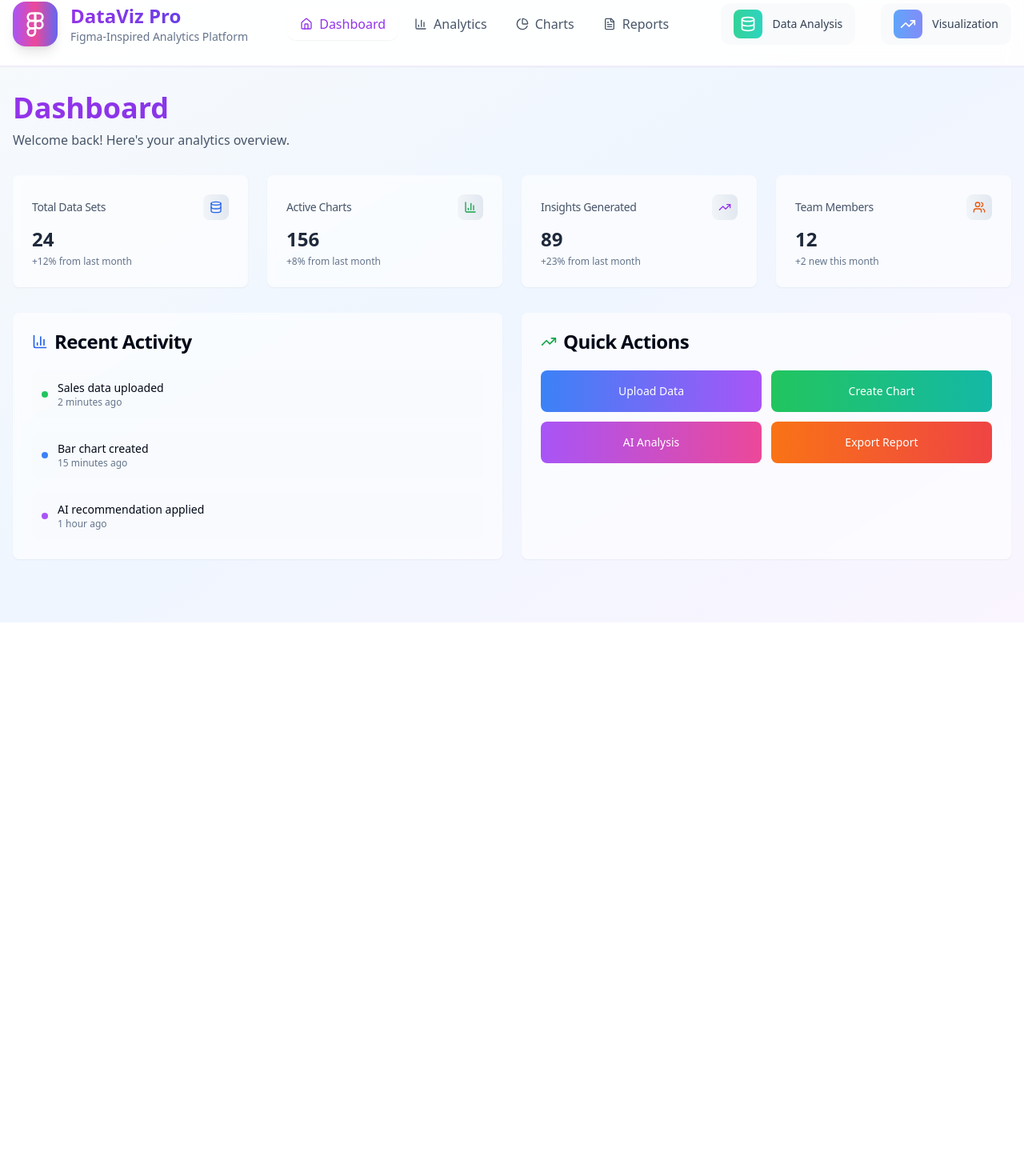
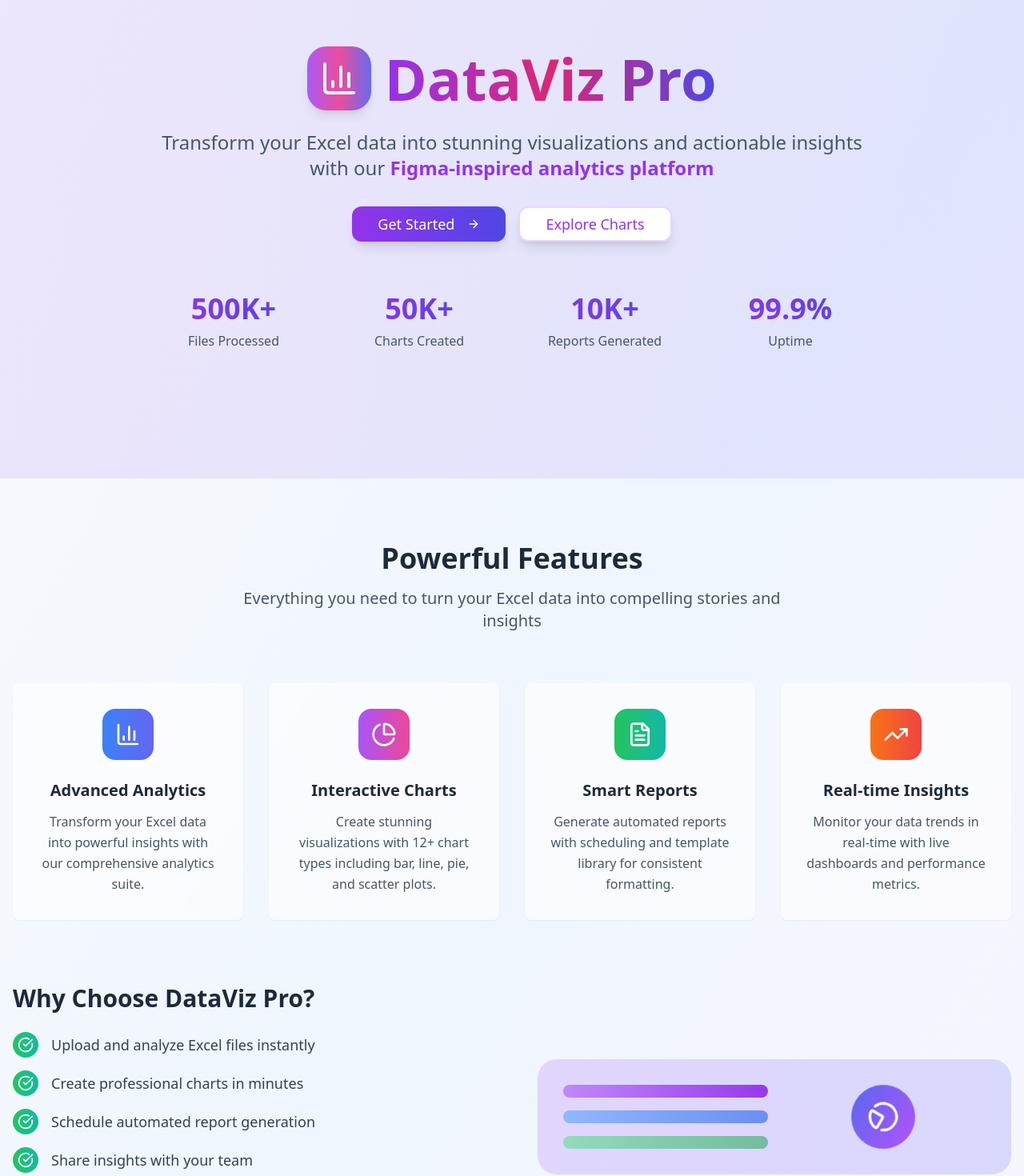
Before and after one commit to Swatiagrawal-151/excel-analysis-lab, a React (Vite) app: page / in a window 1280 px wide. Shown: the part 22-1492 px from the top of the page at 80% size. Before the commit the page ends 800 px from the top, so only its background shows below. Built offline with nearby package versions, Linux system fonts and the light colour scheme.

Commit message:
feat: Add animated welcome page
Adds a new, animated welcome page to the project, describing the features of the Excel analytics platform. This page is set as the initial route.

```diff
--- a/src/App.tsx
+++ b/src/App.tsx
@@ -5,6 +5,7 @@ import { TooltipProvider } from "@/components/ui/tooltip";
 import { QueryClient, QueryClientProvider } from "@tanstack/react-query";
 import { BrowserRouter, Routes, Route } from "react-router-dom";
 import { useState } from "react";
+import Welcome from "./pages/Welcome";
 import Dashboard from "./pages/Dashboard";
 import Analytics from "./pages/Analytics";
 import Charts from "./pages/Charts";
@@ -29,7 +30,8 @@ const App = () => {
         <Sonner />
         <BrowserRouter>
           <Routes>
-            <Route path="/" element={<Dashboard />} />
+            <Route path="/" element={<Welcome />} />
+            <Route path="/dashboard" element={<Dashboard />} />
             <Route path="/analytics" element={<Analytics />} />
             <Route path="/charts" element={<Charts />} />
             <Route path="/reports" element={<Reports />} />
--- /dev/null
+++ b/src/pages/Welcome.tsx
@@ -0,0 +1,198 @@
+
+import React from 'react';
+import { Link } from 'react-router-dom';
+import { ArrowRight, BarChart3, PieChart, FileText, TrendingUp, Zap, Shield, Users, Globe, CheckCircle, Star } from 'lucide-react';
+import { Button } from '@/components/ui/button';
+import { Card, CardContent } from '@/components/ui/card';
+
+const Welcome = () => {
+  const features = [
+    {
+      icon: BarChart3,
+      title: "Advanced Analytics",
+      description: "Transform your Excel data into powerful insights with our comprehensive analytics suite.",
+      color: "from-blue-500 to-indigo-500"
+    },
+    {
+      icon: PieChart,
+      title: "Interactive Charts",
+      description: "Create stunning visualizations with 12+ chart types including bar, line, pie, and scatter plots.",
+      color: "from-purple-500 to-pink-500"
+    },
+    {
+      icon: FileText,
+      title: "Smart Reports",
+      description: "Generate automated reports with scheduling and template library for consistent formatting.",
+      color: "from-green-500 to-teal-500"
+    },
+    {
+      icon: TrendingUp,
+      title: "Real-time Insights",
+      description: "Monitor your data trends in real-time with live dashboards and performance metrics.",
+      color: "from-orange-500 to-red-500"
+    }
+  ];
+
+  const benefits = [
+    "Upload and analyze Excel files instantly",
+    "Create professional charts in minutes",
+    "Schedule automated report generation",
+    "Share insights with your team",
+    "Export in multiple formats",
+    "Secure cloud-based processing"
+  ];
+
+  const stats = [
+    { number: "500K+", label: "Files Processed" },
+    { number: "50K+", label: "Charts Created" },
+    { number: "10K+", label: "Reports Generated" },
+    { number: "99.9%", label: "Uptime" }
+  ];
+
+  return (
+    <div className="min-h-screen bg-gradient-to-br from-slate-50 via-blue-50 to-purple-50">
+      {/* Hero Section */}
+      <div className="relative overflow-hidden">
+        <div className="absolute inset-0 bg-gradient-to-r from-purple-600/10 to-indigo-600/10"></div>
+        <div className="container mx-auto px-4 py-20 relative">
+          <div className="text-center max-w-4xl mx-auto">
+            <div className="mb-8 animate-fade-in">
+              <div className="inline-flex items-center space-x-4 mb-6">
+                <div className="p-4 bg-gradient-to-r from-purple-500 via-pink-500 to-indigo-500 rounded-3xl shadow-lg animate-pulse">
+                  <BarChart3 className="h-12 w-12 text-white" />
+                </div>
+                <h1 className="text-5xl md:text-7xl font-bold bg-gradient-to-r from-purple-600 via-pink-600 to-indigo-600 bg-clip-text text-transparent">
+                  DataViz Pro
+                </h1>
+              </div>
+              <p className="text-xl md:text-2xl text-slate-600 mb-8 leading-relaxed">
+                Transform your Excel data into stunning visualizations and actionable insights with our
+                <span className="text-purple-600 font-semibold"> Figma-inspired analytics platform</span>
+              </p>
+            </div>
+
+            <div className="flex flex-col sm:flex-row gap-4 justify-center mb-16 animate-scale-in">
+              <Link to="/dashboard">
+                <Button size="lg" className="bg-gradient-to-r from-purple-600 to-indigo-600 hover:from-purple-700 hover:to-indigo-700 text-white px-8 py-4 text-lg rounded-xl shadow-lg hover:shadow-xl transition-all duration-200 group">
+                  Get Started
+                  <ArrowRight className="ml-2 h-5 w-5 group-hover:translate-x-1 transition-transform" />
+                </Button>
+              </Link>
+              <Link to="/charts">
+                <Button variant="outline" size="lg" className="border-2 border-purple-200 text-purple-600 hover:bg-purple-50 px-8 py-4 text-lg rounded-xl shadow-lg hover:shadow-xl transition-all duration-200">
+                  Explore Charts
+                </Button>
+              </Link>
+            </div>
+
+            {/* Stats Section */}
+            <div className="grid grid-cols-2 md:grid-cols-4 gap-8 mb-20">
+              {stats.map((stat, index) => (
+                <div key={index} className="text-center animate-fade-in" style={{ animationDelay: `${index * 100}ms` }}>
+                  <div className="text-3xl md:text-4xl font-bold bg-gradient-to-r from-purple-600 to-indigo-600 bg-clip-text text-transparent mb-2">
+                    {stat.number}
+                  </div>
+                  <div className="text-slate-600 font-medium">{stat.label}</div>
+                </div>
+              ))}
+            </div>
+          </div>
+        </div>
+      </div>
+
+      {/* Features Section */}
+      <div className="container mx-auto px-4 py-20">
+        <div className="text-center mb-16">
+          <h2 className="text-4xl font-bold text-slate-800 mb-4">Powerful Features</h2>
+          <p className="text-xl text-slate-600 max-w-2xl mx-auto">
+            Everything you need to turn your Excel data into compelling stories and insights
+          </p>
+        </div>
+
+        <div className="grid grid-cols-1 md:grid-cols-2 lg:grid-cols-4 gap-8 mb-20">
+          {features.map((feature, index) => {
+            const IconComponent = feature.icon;
+            return (
+              <Card key={index} className="border-0 bg-white/60 backdrop-blur-sm hover:shadow-xl transition-all duration-300 hover:-translate-y-2 group">
+                <CardContent className="p-8 text-center">
+                  <div className={`w-16 h-16 mx-auto rounded-2xl bg-gradient-to-r ${feature.color} flex items-center justify-center mb-6 group-hover:scale-110 transition-transform duration-200`}>
+                    <IconComponent className="h-8 w-8 text-white" />
+                  </div>
+                  <h3 className="text-xl font-semibold text-slate-800 mb-3">{feature.title}</h3>
+                  <p className="text-slate-600 leading-relaxed">{feature.description}</p>
+                </CardContent>
+              </Card>
+            );
+          })}
+        </div>
+
+        {/* Benefits Section */}
+        <div className="grid grid-cols-1 lg:grid-cols-2 gap-16 items-center">
+          <div>
+            <h3 className="text-3xl font-bold text-slate-800 mb-6">Why Choose DataViz Pro?</h3>
+            <div className="space-y-4">
+              {benefits.map((benefit, index) => (
+                <div key={index} className="flex items-center space-x-4 group">
+                  <div className="w-8 h-8 bg-gradient-to-r from-green-500 to-teal-500 rounded-full flex items-center justify-center group-hover:scale-110 transition-transform duration-200">
+                    <CheckCircle className="h-5 w-5 text-white" />
+                  </div>
+                  <span className="text-slate-700 text-lg">{benefit}</span>
+                </div>
+              ))}
+            </div>
+          </div>
+
+          <div className="relative">
+            <div className="bg-gradient-to-r from-purple-500/20 to-indigo-500/20 rounded-3xl p-8 backdrop-blur-sm">
+              <div className="grid grid-cols-2 gap-4">
+                <div className="space-y-4">
+                  <div className="h-4 bg-gradient-to-r from-purple-400 to-purple-600 rounded-full animate-pulse"></div>
+                  <div className="h-4 bg-gradient-to-r from-blue-400 to-blue-600 rounded-full animate-pulse" style={{ animationDelay: '0.5s' }}></div>
+                  <div className="h-4 bg-gradient-to-r from-green-400 to-green-600 rounded-full animate-pulse" style={{ animationDelay: '1s' }}></div>
+                </div>
+                <div className="flex items-center justify-center">
+                  <div className="w-20 h-20 bg-gradient-to-r from-purple-500 to-indigo-500 rounded-full flex items-center justify-center animate-spin" style={{ animationDuration: '10s' }}>
+                    <PieChart className="h-10 w-10 text-white" />
+                  </div>
+                </div>
+              </div>
+            </div>
+          </div>
+        </div>
+      </div>
+
+      {/* CTA Section */}
+      <div className="bg-gradient-to-r from-purple-600 to-indigo-600 py-20">
+        <div className="container mx-auto px-4 text-center">
+          <h2 className="text-4xl font-bold text-white mb-6">Ready to Transform Your Data?</h2>
+          <p className="text-xl text-purple-100 mb-8 max-w-2xl mx-auto">
+            Join thousands of users who are already creating amazing visualizations with DataViz Pro
+          </p>
+          <div className="flex flex-col sm:flex-row gap-4 justify-center">
+            <Link to="/dashboard">
+              <Button size="lg" className="bg-white text-purple-600 hover:bg-gray-100 px-8 py-4 text-lg rounded-xl shadow-lg hover:shadow-xl transition-all duration-200 group">
+                Start Free Today
+                <Star className="ml-2 h-5 w-5 group-hover:rotate-12 transition-transform" />
+              </Button>
+            </Link>
+          </div>
+        </div>
+      </div>
+
+      {/* Footer */}
+      <div className="bg-slate-800 py-12">
+        <div className="container mx-auto px-4 text-center">
+          <div className="flex items-center justify-center space-x-4 mb-6">
+            <div className="p-3 bg-gradient-to-r from-purple-500 to-indigo-500 rounded-2xl">
+              <BarChart3 className="h-6 w-6 text-white" />
+            </div>
+            <span className="text-2xl font-bold text-white">DataViz Pro</span>
+          </div>
+          <p className="text-slate-400">© 2024 DataViz Pro. Transforming data into insights.</p>
+        </div>
+      </div>
+    </div>
+  );
+};
+
+export default Welcome;
```
